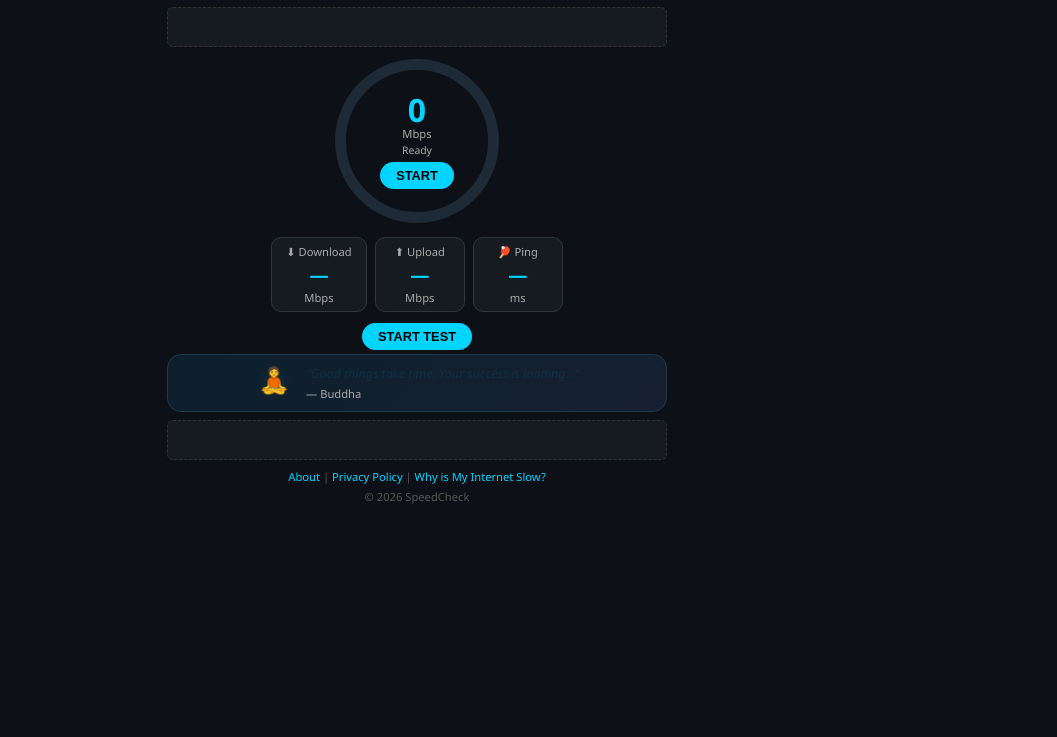
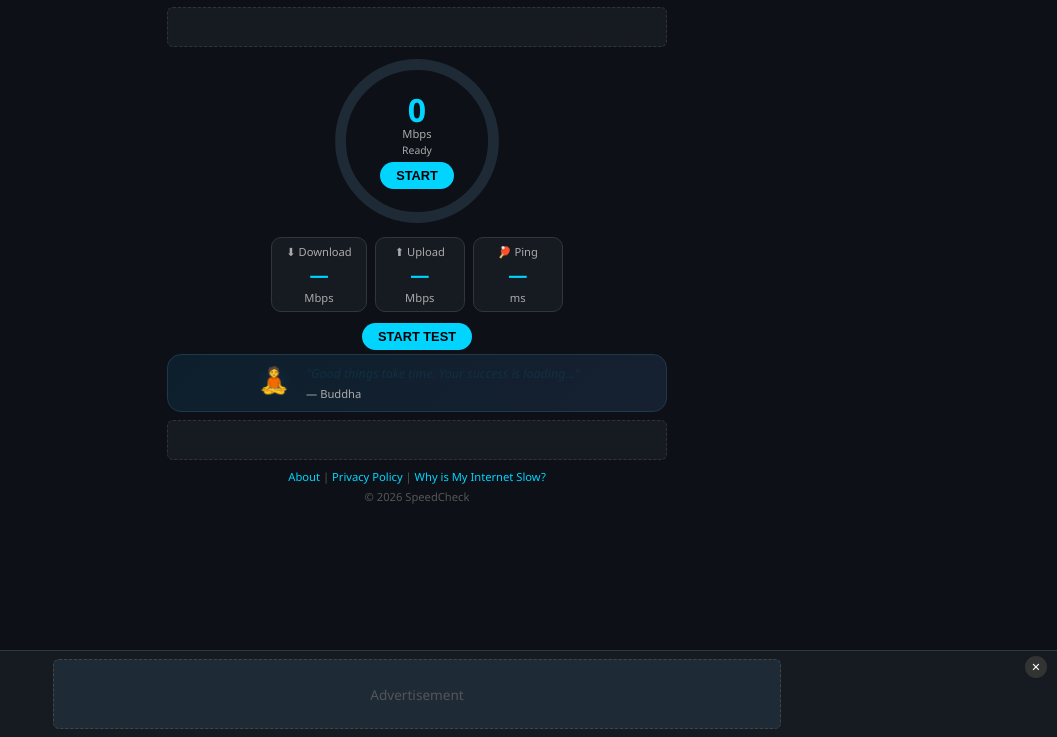
Before and after one commit to jyothi123elia/speedtest, a website: page public/index.html in a window 1280 px wide. Shown: the part 63-800 px from the top of the page, without its empty margins (223-1280 px from the left). Drawn offline with Linux system fonts and the light colour scheme.

Commit message:
added sticky bottom ad

```diff
--- a/public/index.html
+++ b/public/index.html
@@ -101,5 +101,13 @@
   </footer>
 
   <script src="speedtest.js"></script>
+    <!-- STICKY BOTTOM AD -->
+  <div class="sticky-ad" id="sticky-ad">
+    <button class="sticky-close" onclick="closeStickyAd()">✕</button>
+    <div class="sticky-ad-content">
+      <!-- Replace this div with real AdSense code after approval -->
+      <div class="ad-placeholder">Advertisement</div>
+    </div>
+  </div>
 </body>
 </html>
--- a/public/speedtest.js
+++ b/public/speedtest.js
@@ -109,3 +109,20 @@ setInterval(() => {
   quoteIndex = (quoteIndex + 1) % buddhaQuotes.length;
   document.getElementById('buddha-quote').textContent = buddhaQuotes[quoteIndex];
 }, 9000);
+// Sticky ad - show after 3 seconds
+setTimeout(() => {
+  const ad = document.getElementById('sticky-ad');
+  if (ad) {
+    ad.style.display = 'flex';
+  }
+}, 3000);
+
+function closeStickyAd() {
+  const ad = document.getElementById('sticky-ad');
+  if (ad) {
+    ad.style.animation = 'slide-down 0.4s ease';
+    ad.style.transform = 'translateY(100%)';
+    ad.style.transition = 'transform 0.4s ease';
+    setTimeout(() => ad.style.display = 'none', 400);
+  }
+}
--- a/public/style.css
+++ b/public/style.css
@@ -237,3 +237,64 @@ footer {
 }
 
 footer a { color: #00d4ff; text-decoration: none; }
+/* STICKY BOTTOM AD */
+.sticky-ad {
+  position: fixed;
+  bottom: 0;
+  left: 0;
+  width: 100%;
+  background: #161b22;
+  border-top: 1px solid #30363d;
+  display: flex;
+  align-items: center;
+  justify-content: center;
+  padding: 8px;
+  z-index: 9999;
+  animation: slide-up 0.5s ease;
+}
+
+@keyframes slide-up {
+  from { transform: translateY(100%); }
+  to   { transform: translateY(0); }
+}
+
+.sticky-close {
+  position: absolute;
+  top: 5px;
+  right: 10px;
+  background: #333;
+  color: #fff;
+  border: none;
+  border-radius: 50%;
+  width: 22px;
+  height: 22px;
+  cursor: pointer;
+  font-size: 0.7rem;
+  display: flex;
+  align-items: center;
+  justify-content: center;
+}
+
+.sticky-close:hover { background: #ff4444; }
+
+.sticky-ad-content {
+  width: 100%;
+  max-width: 728px;
+  display: flex;
+  align-items: center;
+  justify-content: center;
+}
+
+.ad-placeholder {
+  width: 100%;
+  max-width: 728px;
+  height: 70px;
+  background: #1e2a35;
+  border: 1px dashed #444;
+  border-radius: 6px;
+  display: flex;
+  align-items: center;
+  justify-content: center;
+  color: #555;
+  font-size: 0.85rem;
+}
```
